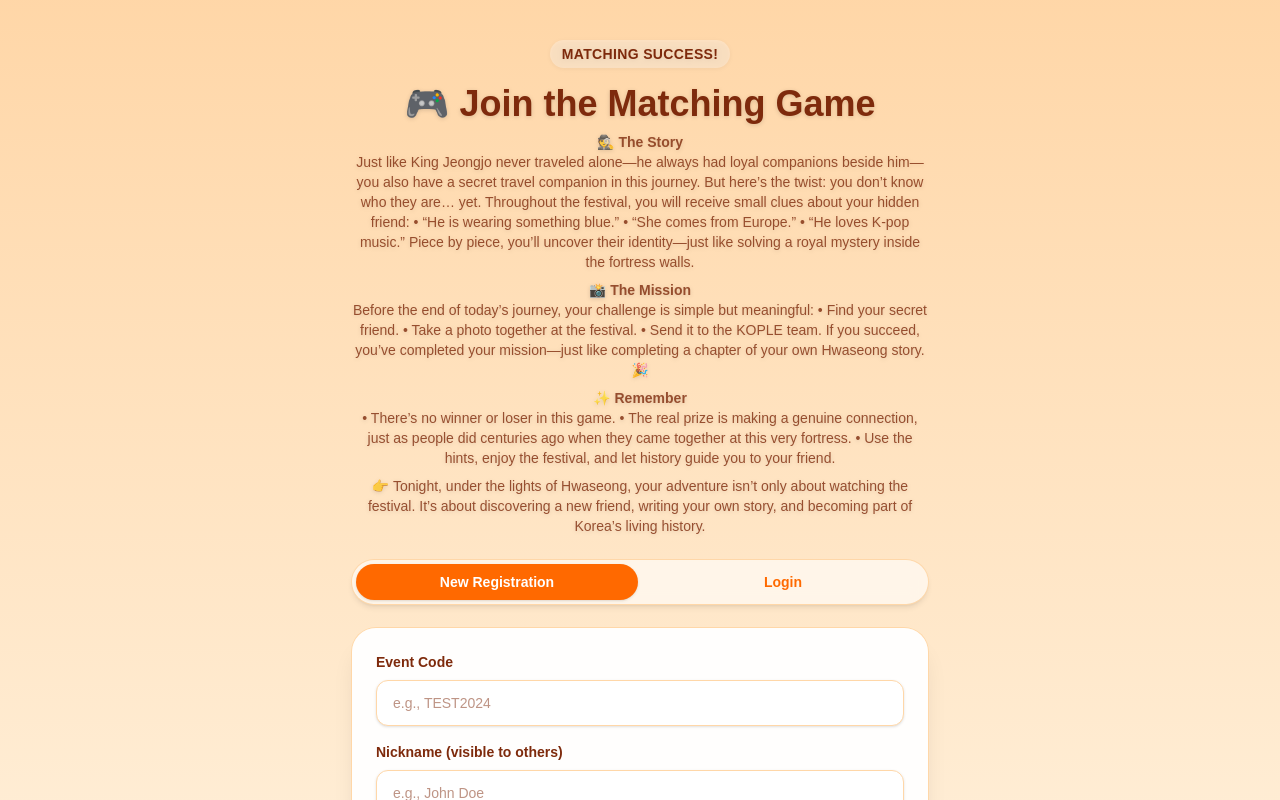
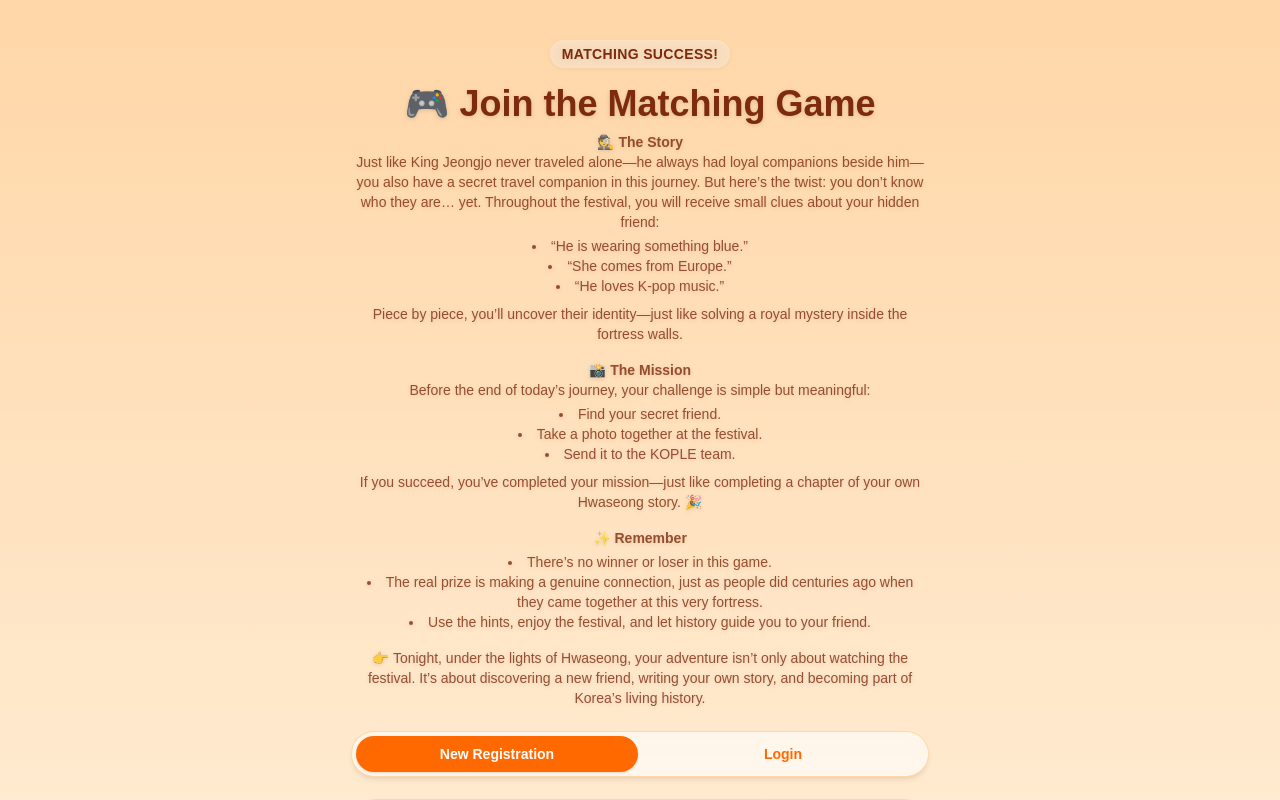
Before and after one commit to Happ11quokka/koplegame, a Next.js app: page / in a window 1280 px wide. Shown: the top 800 px of the page. Built offline with nearby package versions, Linux system fonts and the light colour scheme.

Commit message:
|FIX| INTRO

```diff
--- a/src/app/page.tsx
+++ b/src/app/page.tsx
@@ -172,31 +172,50 @@ export default function HomePage() {
             companions beside him— you also have a secret travel companion in
             this journey. But here’s the twist: you don’t know who they are…
             yet. Throughout the festival, you will receive small clues about
-            your hidden friend: • “He is wearing something blue.” • “She comes
-            from Europe.” • “He loves K-pop music.” Piece by piece, you’ll
-            uncover their identity—just like solving a royal mystery inside the
-            fortress walls.
+            your hidden friend:
+          </p>
+          <ul className="list-disc list-inside mt-1 text-sm text-orange-900/80">
+            <li>“He is wearing something blue.”</li>
+            <li>“She comes from Europe.”</li>
+            <li>“He loves K-pop music.”</li>
+          </ul>
+          <p className="mt-2 text-sm text-orange-900/80">
+            Piece by piece, you’ll uncover their identity—just like solving a
+            royal mystery inside the fortress walls.
           </p>
 
-          <p className="mt-2 text-sm text-orange-900/80">
+          <p className="mt-4 text-sm text-orange-900/80">
             📸 <strong>The Mission</strong>
             <br />
             Before the end of today’s journey, your challenge is simple but
-            meaningful: • Find your secret friend. • Take a photo together at
-            the festival. • Send it to the KOPLE team. If you succeed, you’ve
-            completed your mission—just like completing a chapter of your own
-            Hwaseong story. 🎉
+            meaningful:
+          </p>
+          <ul className="list-disc list-inside mt-1 text-sm text-orange-900/80">
+            <li>Find your secret friend.</li>
+            <li>Take a photo together at the festival.</li>
+            <li>Send it to the KOPLE team.</li>
+          </ul>
+          <p className="mt-2 text-sm text-orange-900/80">
+            If you succeed, you’ve completed your mission—just like completing a
+            chapter of your own Hwaseong story. 🎉
           </p>
 
-          <p className="mt-2 text-sm text-orange-900/80">
+          <p className="mt-4 text-sm text-orange-900/80">
             ✨ <strong>Remember</strong>
-            <br />• There’s no winner or loser in this game. • The real prize is
-            making a genuine connection, just as people did centuries ago when
-            they came together at this very fortress. • Use the hints, enjoy the
-            festival, and let history guide you to your friend.
           </p>
+          <ul className="list-disc list-inside mt-1 text-sm text-orange-900/80">
+            <li>There’s no winner or loser in this game.</li>
+            <li>
+              The real prize is making a genuine connection, just as people did
+              centuries ago when they came together at this very fortress.
+            </li>
+            <li>
+              Use the hints, enjoy the festival, and let history guide you to
+              your friend.
+            </li>
+          </ul>
 
-          <p className="mt-2 text-sm text-orange-900/80">
+          <p className="mt-4 text-sm text-orange-900/80">
             👉 Tonight, under the lights of Hwaseong, your adventure isn’t only
             about watching the festival. It’s about discovering a new friend,
             writing your own story, and becoming part of Korea’s living history.
```
